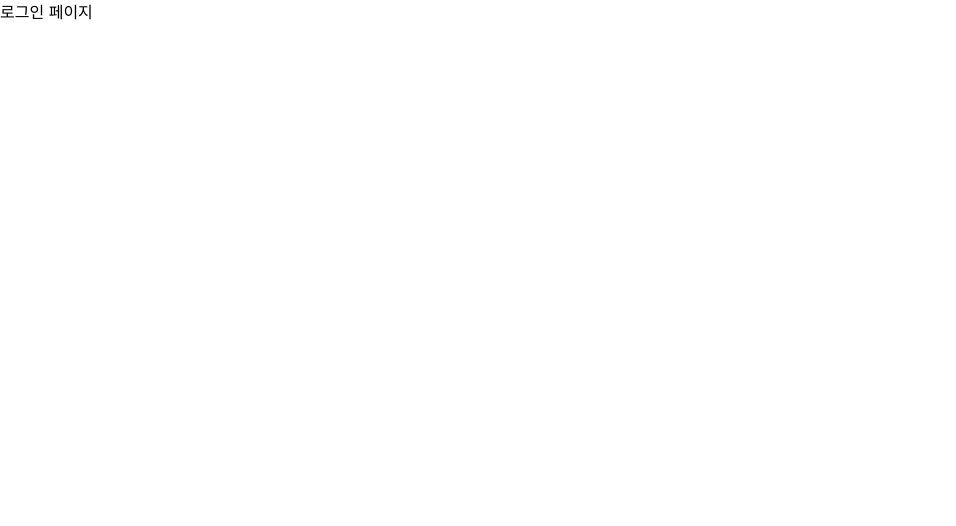
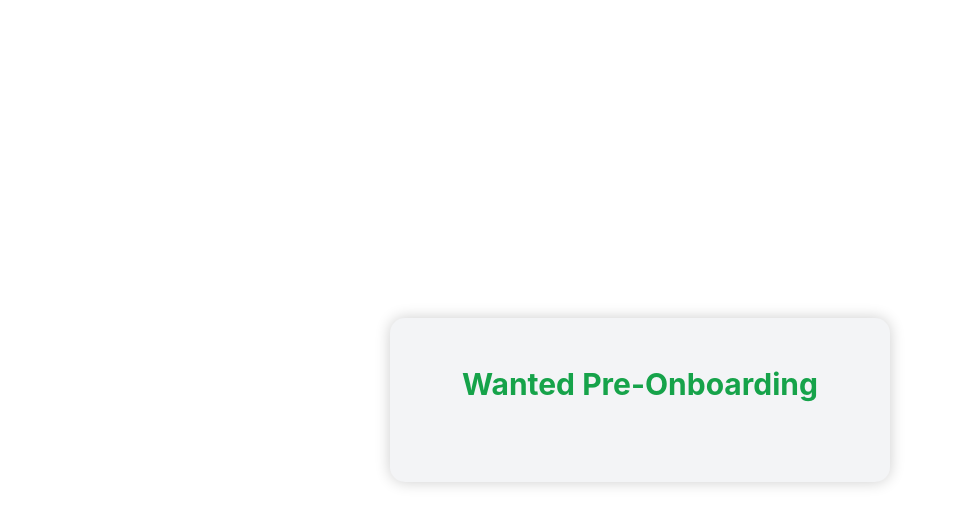
Before and after one commit to ijaesin/wanted-pre-onboarding-frontend, a React (Create React App) app: page /signin in a window 1280 px wide. Shown: the top 526 px of the page, without its empty margins (0-956 px from the left). Built offline with nearby package versions, Linux system fonts and the light colour scheme.

Commit message:
로그인/회원가입 템플릿 컴포넌트 구현

```diff
--- a/src/App.tsx
+++ b/src/App.tsx
@@ -6,7 +6,7 @@ import SigninPage from "./pages/SigninPage";
 
 function App() {
   return (
-    <div className="App">
+    <div className="App absolute inset-0 flex flex-col items-center justify-center">
       <Routes>
         <Route path="/" element={<MainPage />} />
         <Route path="/signin" element={<SigninPage />} />
--- /dev/null
+++ b/src/components/AuthTemplate.tsx
@@ -0,0 +1,9 @@
+export default function AuthTemplate() {
+  return (
+    <div className="w-[500px] bg-gray-100 rounded-[15px] shadow-[0_0_15px_rgba(0,0,0,0.2)] py-12 px-10">
+      <div className="text-center text-green-600 font-bold text-3xl mb-8">
+        Wanted Pre-Onboarding
+      </div>
+    </div>
+  );
+}
--- a/src/pages/SigninPage.tsx
+++ b/src/pages/SigninPage.tsx
@@ -1,3 +1,9 @@
+import AuthTemplate from "../components/AuthTemplate";
+
 export default function SigninPage() {
-  return <div>로그인 페이지</div>;
+  return (
+    <div>
+      <AuthTemplate />
+    </div>
+  );
 }
```
